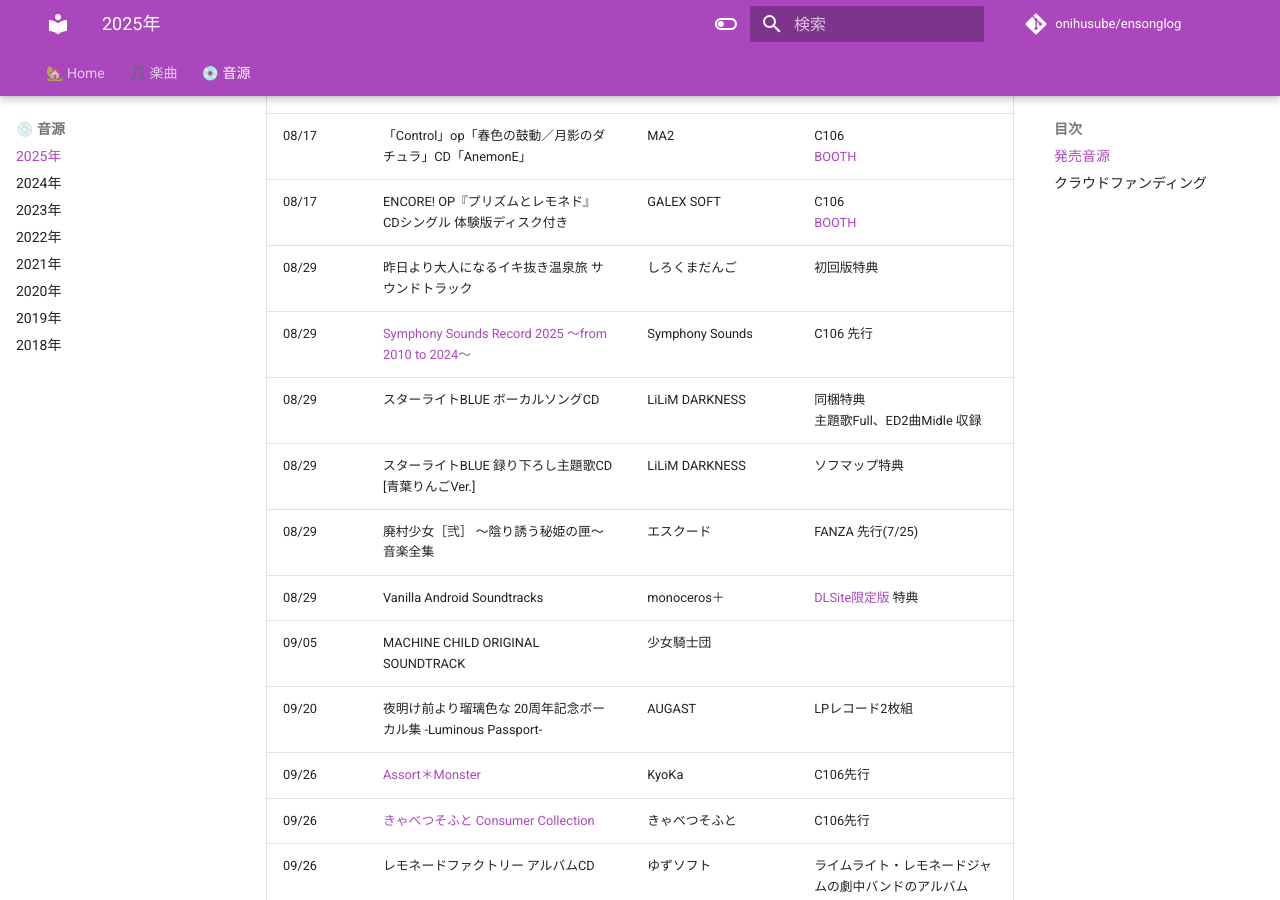
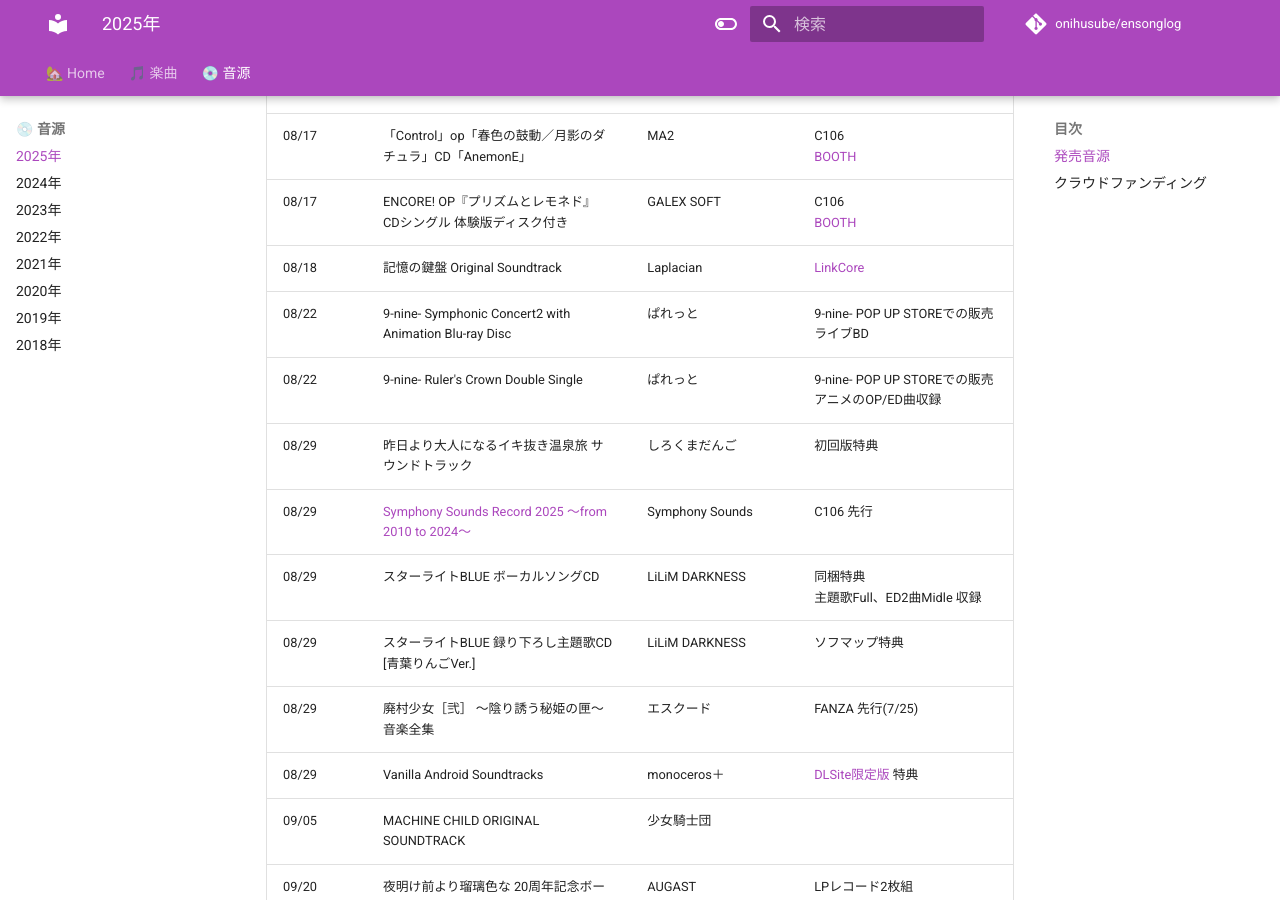
Before and after one commit to onihusube/ensonglog, an MkDocs documentation site: the page built from docs/2025/音源.md, in a window 1280 px wide and 900 px high, scrolled down 9126 px. Built offline with MkDocs 1.6.1 and Material for MkDocs 9.7.7, drawn with Linux system fonts in a browser that asks for light colours; comment, search, counter and statistics services are not loaded.

Commit message:
音源追記

```diff
--- a/docs/2025/音源.md
+++ b/docs/2025/音源.md
@@ -140,6 +140,9 @@
 | 08/16 | [Symphony Sounds Record 2025 ～from 2010 to 2024～](./音源個別/Symphony%20Sounds%20Record%202025%20～from%202010%20to%202024～.md) | Symphony Sounds | C106 |
 | 08/17 | 「Control」op「春色の鼓動／月影のダチュラ」CD「AnemonE」 | MA2 | C106 </br> [BOOTH](https://masquaregames.booth.pm/items/7166132) |
 | 08/17 | ENCORE! OP『プリズムとレモネド』 CDシングル 体験版ディスク付き | GALEX SOFT | C106 </br> [BOOTH](https://galexsoft.booth.pm/items/7108927) |
+| 08/18 | 記憶の鍵盤 Original Soundtrack | Laplacian | [LinkCore](https://linkco.re/VqQ20bDb) |
+| 08/22 | 9-nine- Symphonic Concert2 with Animation Blu-ray Disc | ぱれっと | 9-nine- POP UP STOREでの販売 </br>ライブBD |
+| 08/22 | 9-nine- Ruler's Crown Double Single | ぱれっと | 9-nine- POP UP STOREでの販売 </br>アニメのOP/ED曲収録 |
 | 08/29 | 昨日より大人になるイキ抜き温泉旅 サウンドトラック | しろくまだんご | 初回版特典 |
 | 08/29 | [Symphony Sounds Record 2025 ～from 2010 to 2024～](./音源個別/Symphony%20Sounds%20Record%202025%20～from%202010%20to%202024～.md) | Symphony Sounds | C106 先行 |
 | 08/29 | スターライトBLUE ボーカルソングCD |	LiLiM DARKNESS | 同梱特典 </br> 主題歌Full、ED2曲Midle 収録 |
```
